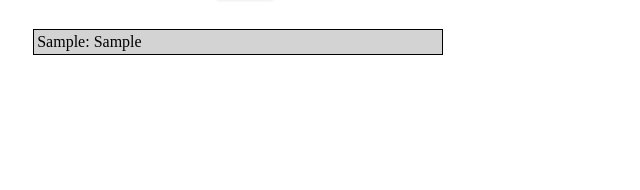
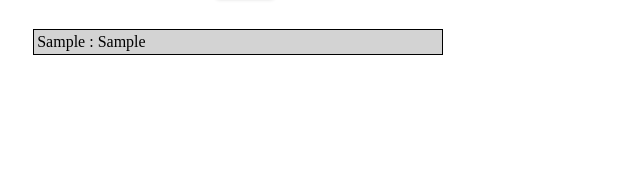
Before and after one commit to Nessrine88/Leaderboard, a website built with webpack: page src/index.html in a window 1280 px wide. Both pictures are taken after typing "Sample", "Sample" into the empty fields and a click on the button "Submit". Shown: the part 220-410 px from the top of the page, 31-671 px from the left. Built offline with nearby package versions, Linux system fonts and the light colour scheme.

Commit message:
update js files

```diff
--- a/src/index.js
+++ b/src/index.js
@@ -1,5 +1,5 @@
 import './style.css';
-import addListItem from './leaderboard.js';
+import  addListItem  from './leaderboard.js';
 
 const list = JSON.parse(localStorage.getItem('list')) || [];
 const addForm = document.getElementById('addForm');
--- a/src/leaderboard.js
+++ b/src/leaderboard.js
@@ -1,15 +1,13 @@
+let i = 0;
 export default function addListItem(name, score) {
   const displayScores = document.getElementById('displayScores').querySelector('ul');
-  let i = 0;
   const li = document.createElement('li');
-  li.innerHTML = `<p>${name}: ${score}</p>`;
-
-  i += 1;
+  li.innerHTML = `<p>${name} : ${score}</p>`;
+  i++;
   if (i % 2 === 0) {
     li.style.backgroundColor = 'white';
   } else {
     li.style.backgroundColor = 'lightgray';
   }
-
   displayScores.appendChild(li);
 }
```
Also changed, not shown: src/index.html (+0 -6 lines), dist/index.html (deleted).
